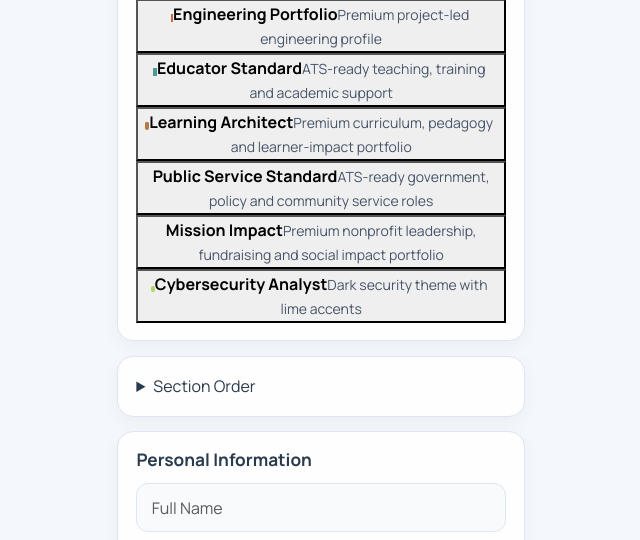
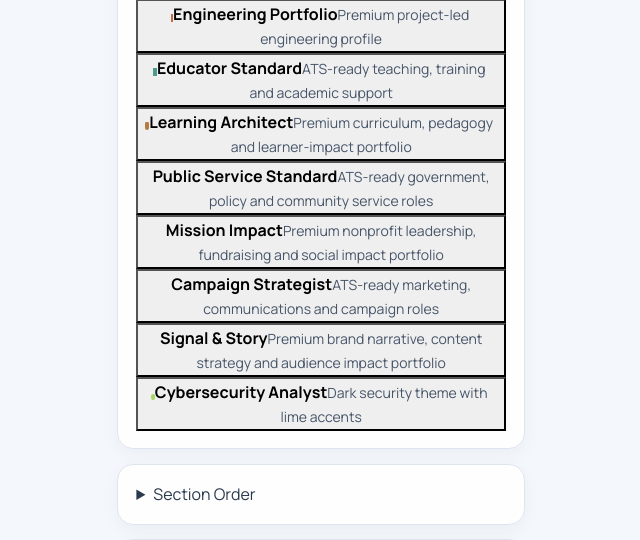
Before and after one commit to umarabrar-git/AI_Resume_Analyzer, a Flask app: page /resume-creation in a window 1280 px wide. Shown: the part 2774-3314 px from the top of the page, without its empty margins (195-835 px from the left). Run offline with Flask 3, Linux system fonts and the light colour scheme; a user stored in the database is signed in.

Commit message:
Add Marketing and Communications templates to builder gallery

```diff
--- a/templates/components/pages/resume_creation/builder.html
+++ b/templates/components/pages/resume_creation/builder.html
@@ -198,6 +198,7 @@
           <option value="engineering_portfolio">Engineering Portfolio</option>
           <option value="educator_standard">Educator Standard</option><option value="learning_architect">Learning Architect</option>
           <option value="public_service_standard">Public Service Standard</option><option value="mission_impact">Mission Impact</option>
+          <option value="campaign_strategist">Campaign Strategist</option><option value="signal_story">Signal & Story</option>
         </select>
         <div
           class="template-gallery"
@@ -644,6 +645,8 @@
           <button type="button" class="template-choice" data-template-choice="learning_architect" aria-pressed="false"><span class="template-sample template-sample--learning-architect" aria-hidden="true"></span><span><strong>Learning Architect</strong><small>Premium curriculum, pedagogy and learner-impact portfolio</small></span></button>
           <button type="button" class="template-choice" data-template-choice="public_service_standard" aria-pressed="false"><span class="template-sample template-sample--public-service-standard" aria-hidden="true"></span><span><strong>Public Service Standard</strong><small>ATS-ready government, policy and community service roles</small></span></button>
           <button type="button" class="template-choice" data-template-choice="mission_impact" aria-pressed="false"><span class="template-sample template-sample--mission-impact" aria-hidden="true"></span><span><strong>Mission Impact</strong><small>Premium nonprofit leadership, fundraising and social impact portfolio</small></span></button>
+          <button type="button" class="template-choice" data-template-choice="campaign_strategist" aria-pressed="false"><span class="template-sample template-sample--campaign-strategist" aria-hidden="true"></span><span><strong>Campaign Strategist</strong><small>ATS-ready marketing, communications and campaign roles</small></span></button>
+          <button type="button" class="template-choice" data-template-choice="signal_story" aria-pressed="false"><span class="template-sample template-sample--signal-story" aria-hidden="true"></span><span><strong>Signal & Story</strong><small>Premium brand narrative, content strategy and audience impact portfolio</small></span></button>
           <button
             type="button"
             class="template-choice"
```
